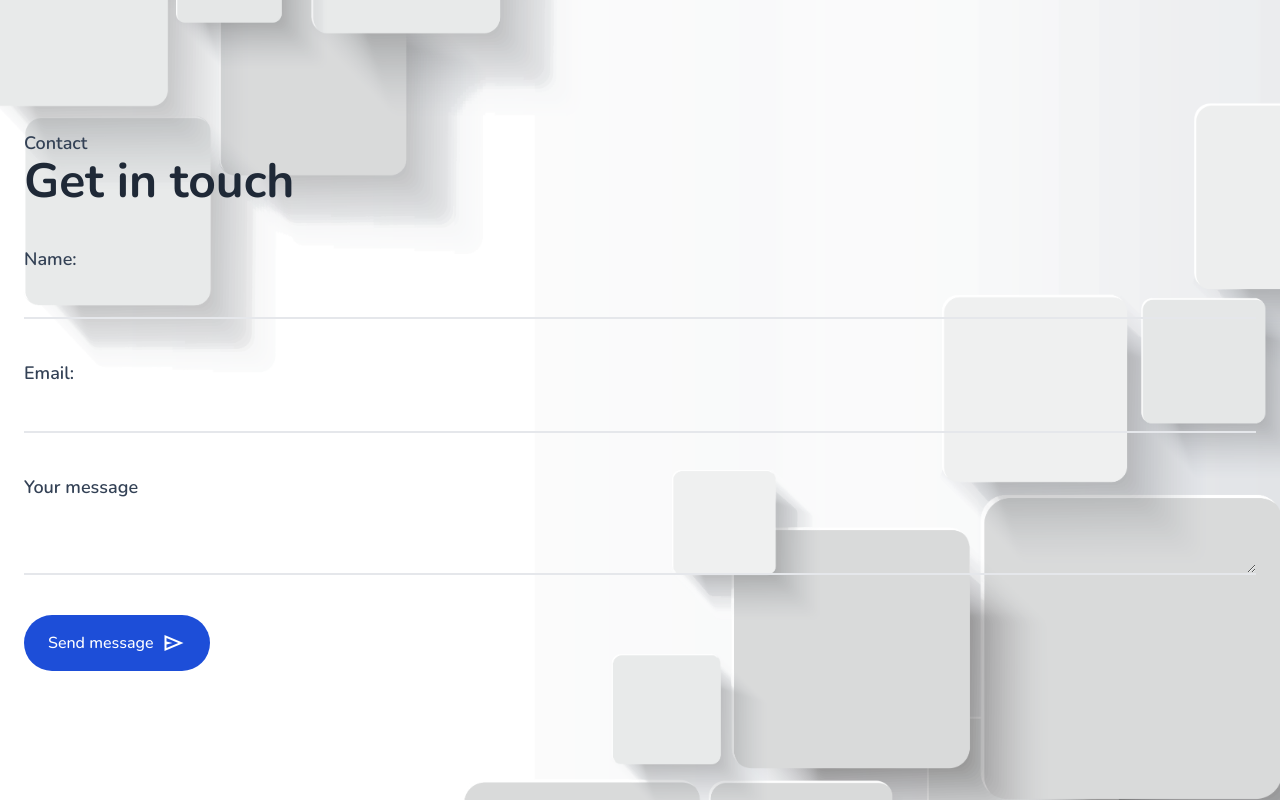
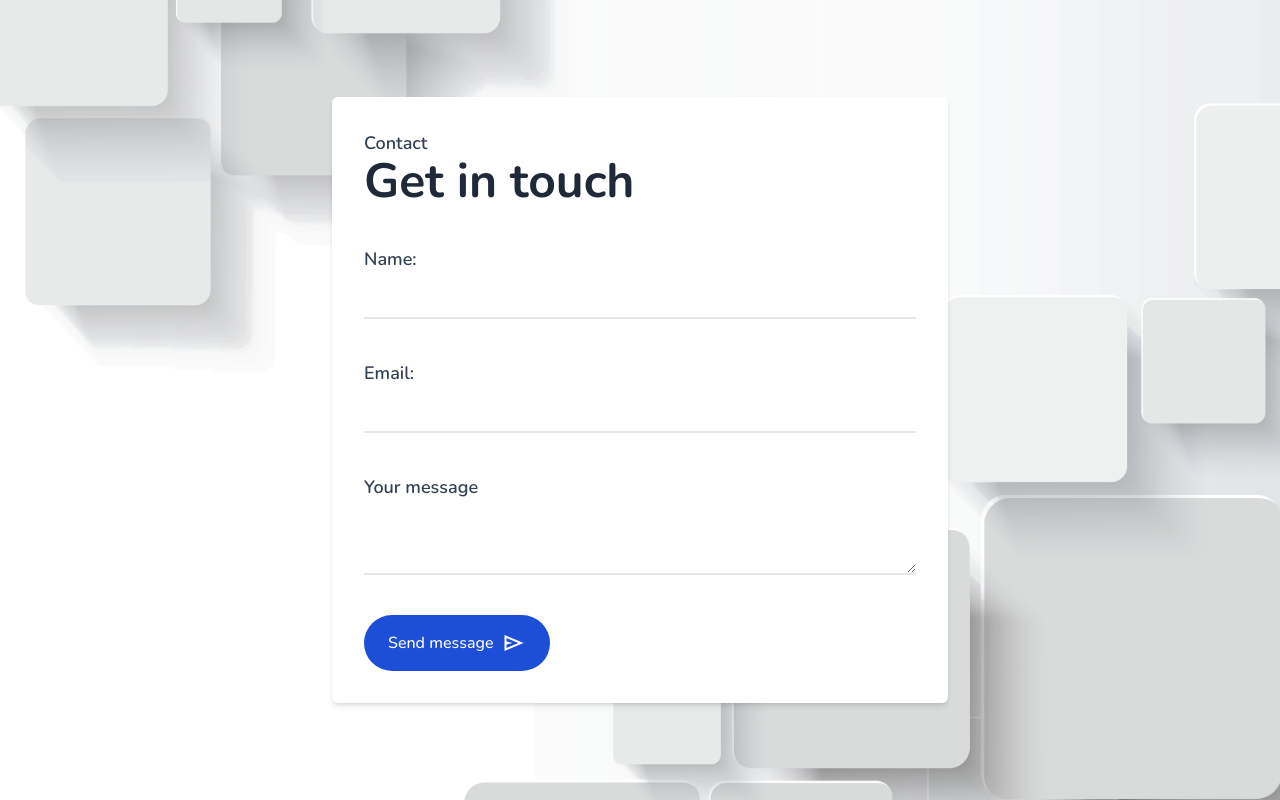
Before and after one commit to blaqnativity/portfolio-version-2, a Nuxt app: page /ContactView in a window 1280 px wide. Built offline with nearby package versions, Linux system fonts and the light colour scheme; a web font is replaced by a local one.

Commit message:
form properly designed

```diff
--- a/pages/ContactView.vue
+++ b/pages/ContactView.vue
@@ -1,8 +1,9 @@
 <template>
-  <section
-    class="grid items-center justify-items-center p-6 shadow-md h-screen"
-  >
-    <form @submit.prevent class="space-y-10 w-[100%]">
+  <section class="grid items-center justify-items-center p-6 shadow-md h-dvh">
+    <form
+      @submit.prevent
+      class="space-y-10 w-[80%] md:w-[50%] bg-white p-8 rounded-md shadow-md"
+    >
       <div class="title">
         <p class="pText">Contact</p>
         <h1 class="headerText2 text-left md:text-start">Get in touch</h1>
```
